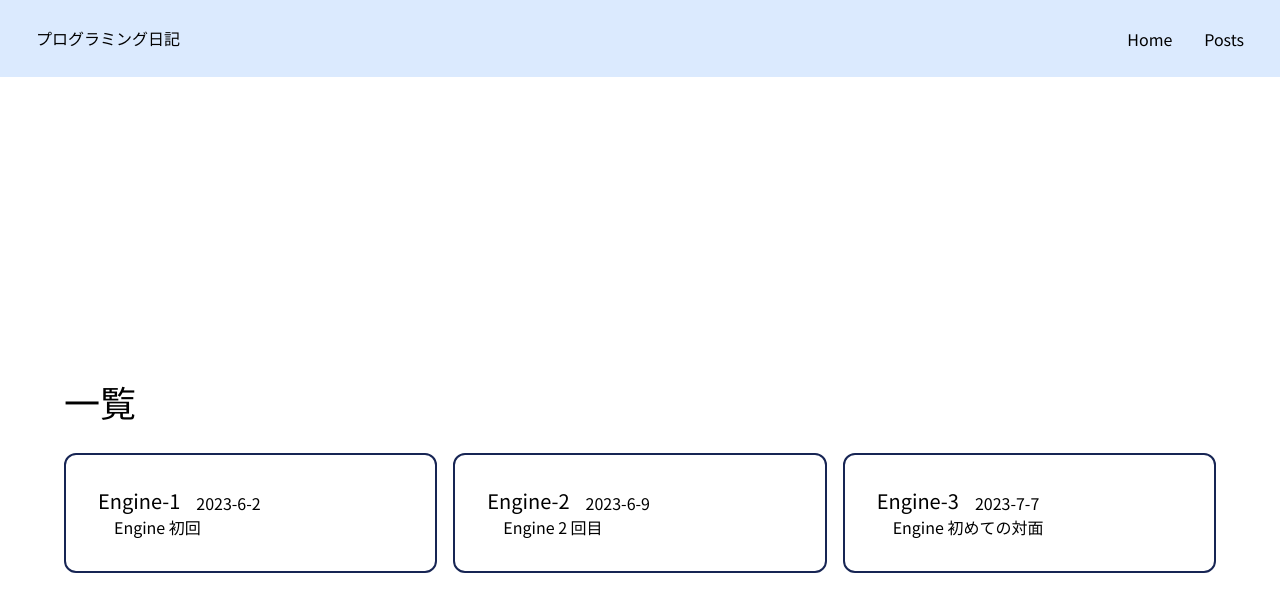
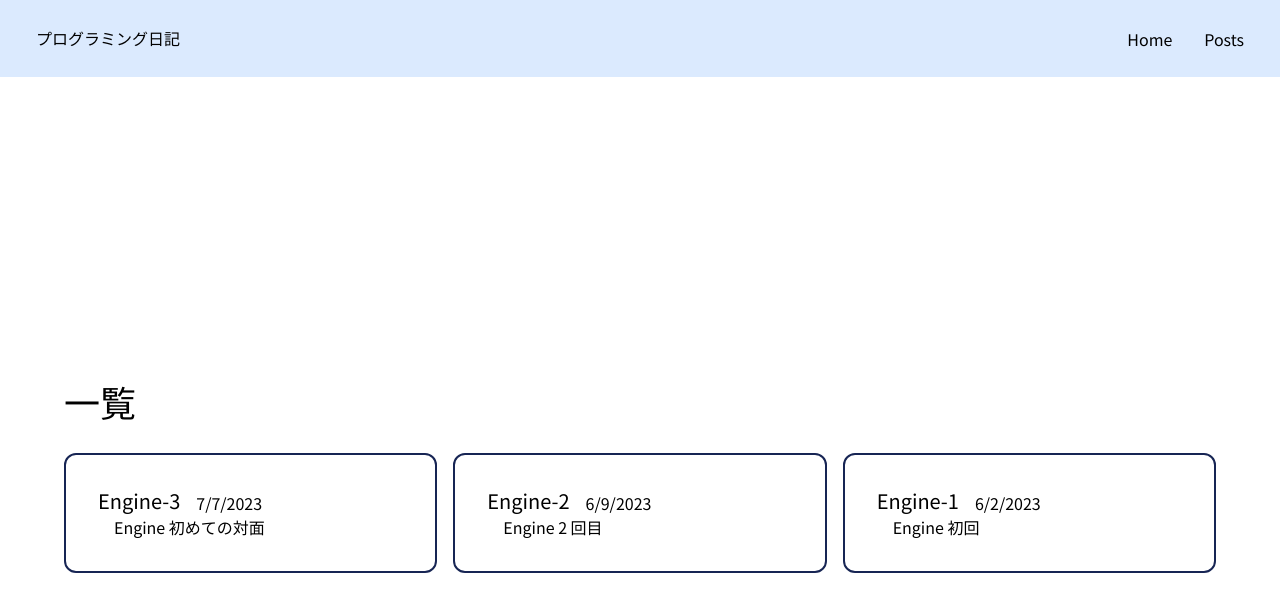
Before and after one commit to N-ha-1050/engine-blog, a Next.js app: page /posts in a window 1280 px wide. Shown: the top 612 px of the page. Built offline with nearby package versions, Linux system fonts and the light colour scheme; a web font is replaced by a local one.

Commit message:
記事一覧をid順にソート

```diff
--- a/src/components/PostPreview.tsx
+++ b/src/components/PostPreview.tsx
@@ -6,6 +6,7 @@ export type PostPreviewProps = {
 }
 
 export const PostPreview: React.FC<PostPreviewProps> = ({ post }) => {
+  const createdAtDate = new Date(post.createdAt)
   return (
     <Link
       href={`/posts/${post.id}`}
@@ -13,7 +14,7 @@ export const PostPreview: React.FC<PostPreviewProps> = ({ post }) => {
     >
       <div className="flex items-end gap-4">
         <h2 className="truncate text-xl">{post.title}</h2>
-        <p>{post.createdAt}</p>
+        <p>{createdAtDate.toLocaleDateString()}</p>
       </div>
       <div className="truncate indent-4">{post.content}</div>
     </Link>
--- a/src/pages/posts.tsx
+++ b/src/pages/posts.tsx
@@ -1,6 +1,5 @@
 import { Post } from '@/types/post'
 import { GetStaticProps, NextPage } from 'next'
-import Link from 'next/link'
 import fs from 'fs/promises'
 import { PostPreview } from '@/components/PostPreview'
 
@@ -32,7 +31,7 @@ export const getStaticProps: GetStaticProps<Props> = async () => {
   )
   return {
     props: {
-      posts,
+      posts: posts.sort((post1, post2) => post2.id - post1.id),
     },
   }
 }
```
